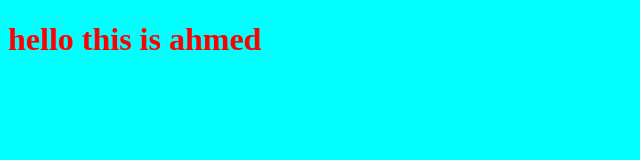
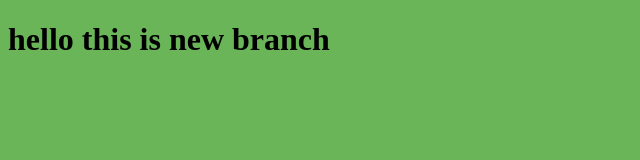
Before and after one commit to Oossamaa/myproject, a plain HTML site: page index.html in a window 1280 px wide. Shown: the whole page, without its empty margins (0-640 px from the left). Drawn offline with Linux system fonts and the light colour scheme.

Commit message:
changing style for the title

```diff
--- a/index.html
+++ b/index.html
@@ -8,7 +8,7 @@
     <title>Document</title>
 </head>
 <body>
-    <h1>hello this is ahmed</h1>
+    <h1>hello this is new branch</h1>
     <script src="app.js"></script>
 </body>
 </html>
--- a/style.css
+++ b/style.css
@@ -1,6 +1,6 @@
 body{
-    background-color: aqua;
+    background-color: rgb(105, 181, 88);
 }
 h1{
-    color: red;
+    color: black;
 }
```
